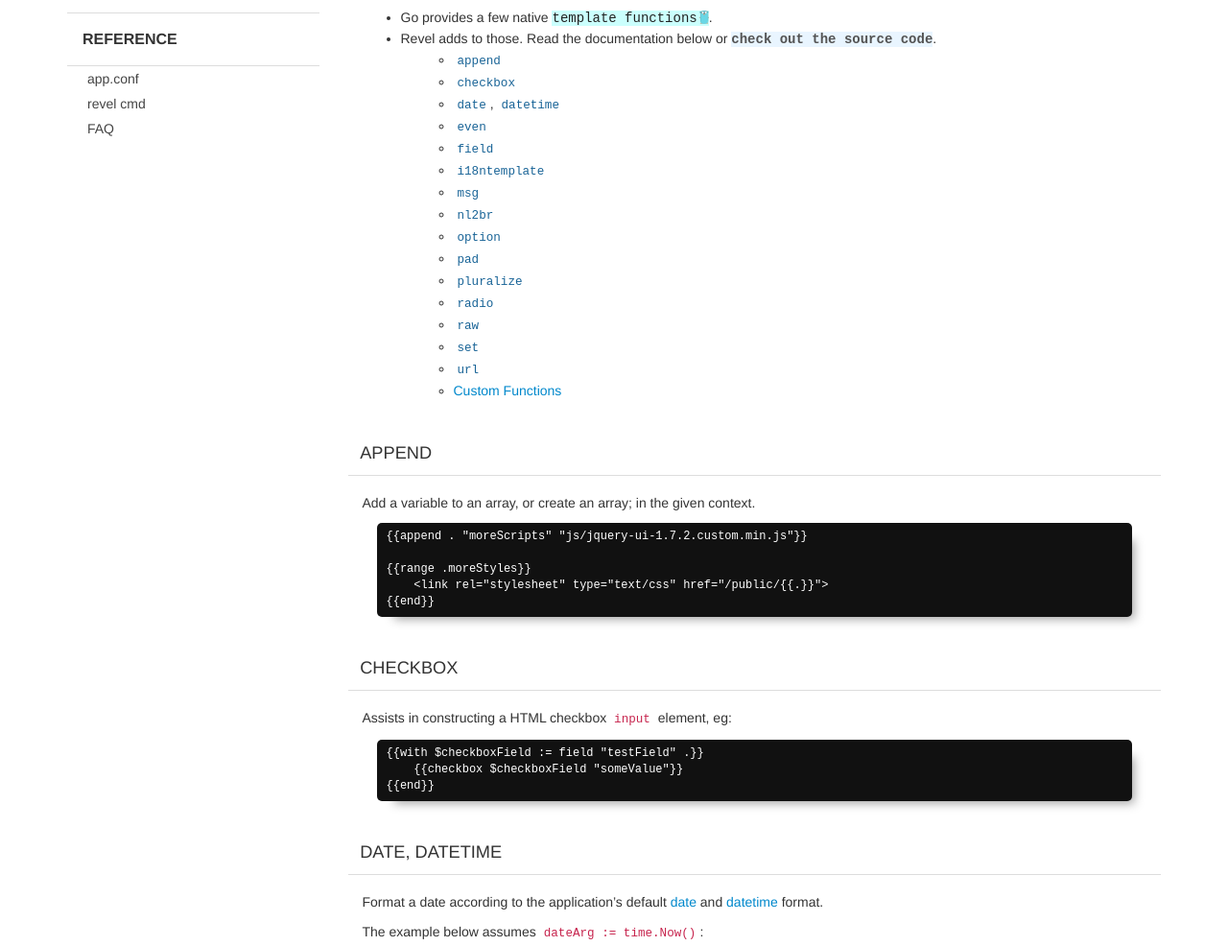
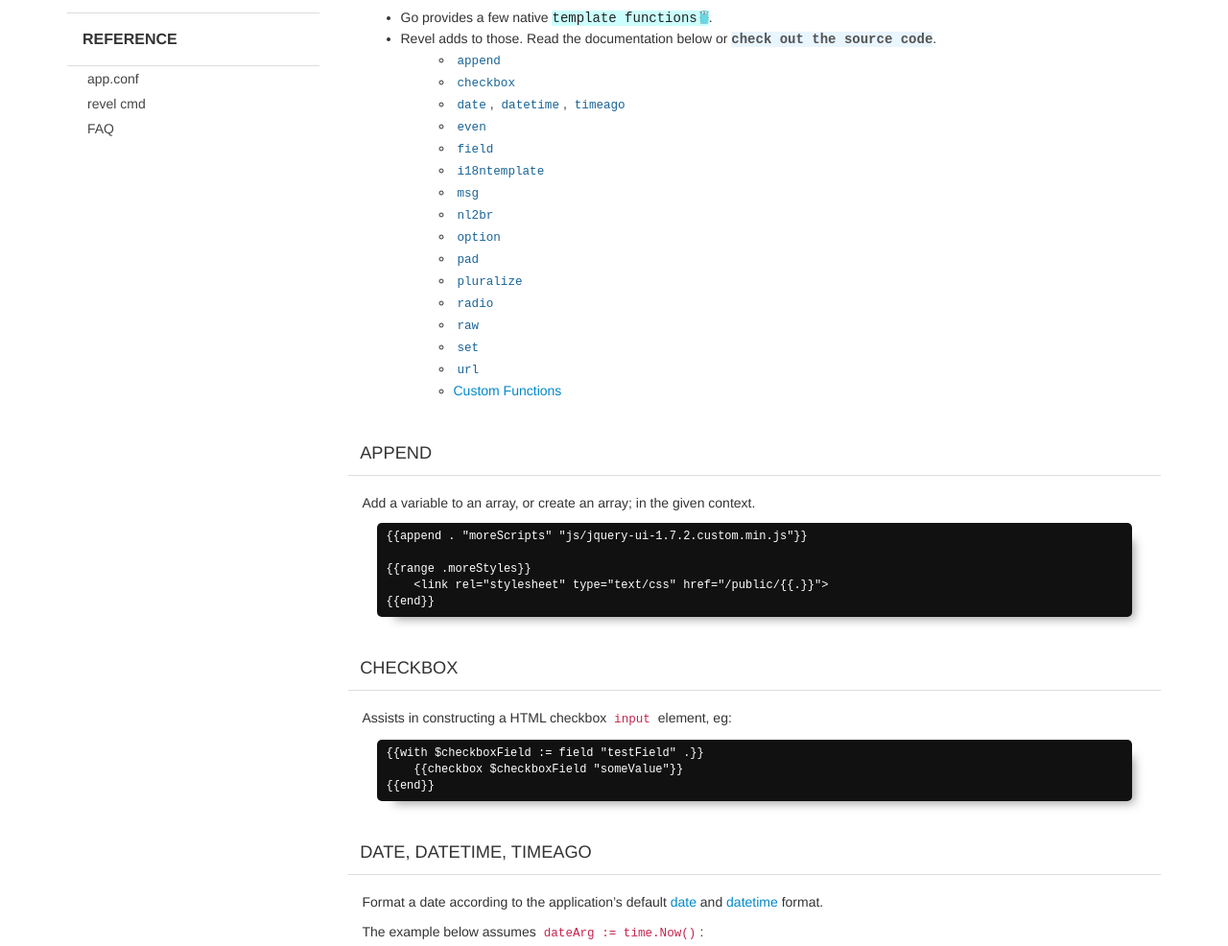
Before and after one commit to revel/revel.github.io, a Jekyll site: the page built from manual/templates-go.md, in a window 1280 px wide and 1400 px high, scrolled down 734 px. Shown: the part 160-1146 px from the top of the window at 96% size. Built offline with Jekyll 4.4.1, drawn with Linux system fonts in a browser that asks for light colours; nearby versions of some CDN libraries.

Commit message:
Adding timeago to go template functions

```diff
--- a/manual/templates-go.md
+++ b/manual/templates-go.md
@@ -43,7 +43,7 @@ engines will need to supply there own implementation.
 - Revel adds to those. Read the documentation below or [check out the source code](https://godoc.org/github.com/revel/revel#pkg-variables).
     - [`append`](#append)
     - [`checkbox`](#checkbox)
-    - [`date`](#date), [`datetime`](#datetime)
+    - [`date`](#date), [`datetime`](#datetime), [`timeago`](#timeago)
     - [`even`](#even)
     - [`field`](#field)
     - [`i18ntemplate`](#i18ntemplate)
@@ -94,9 +94,9 @@ Assists in constructing a HTML checkbox `input` element, eg:
 {% highlight htmldjango %}{{ex}}{% endhighlight %}
 
 
-<a name="date"></a><a name="datetime"></a>
+<a name="date"></a><a name="datetime"></a><a name="timeago"></a>
 
-### date, datetime
+### date, datetime, timeago
 
 Format a date according to the application's default [date](appconf.html#formatdate) and [datetime](appconf.html#formatdatetime) format.
 
```
